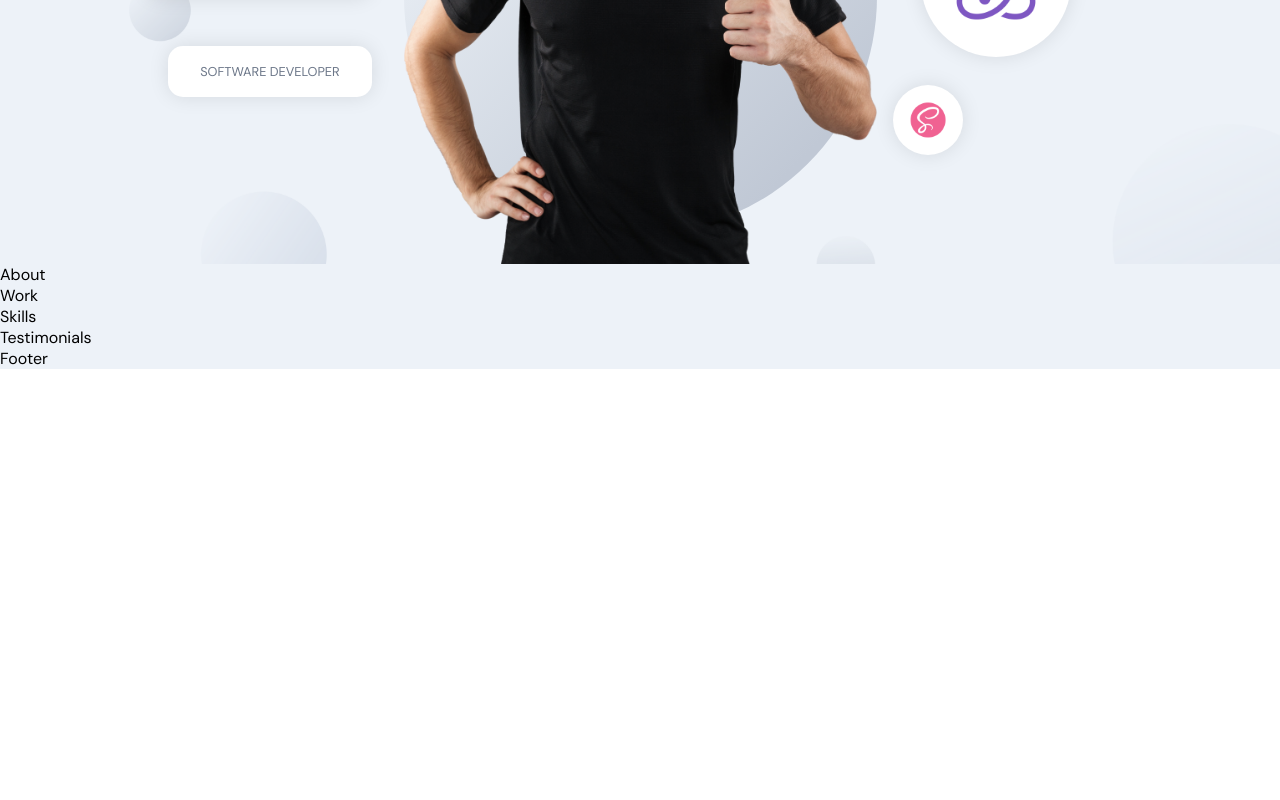
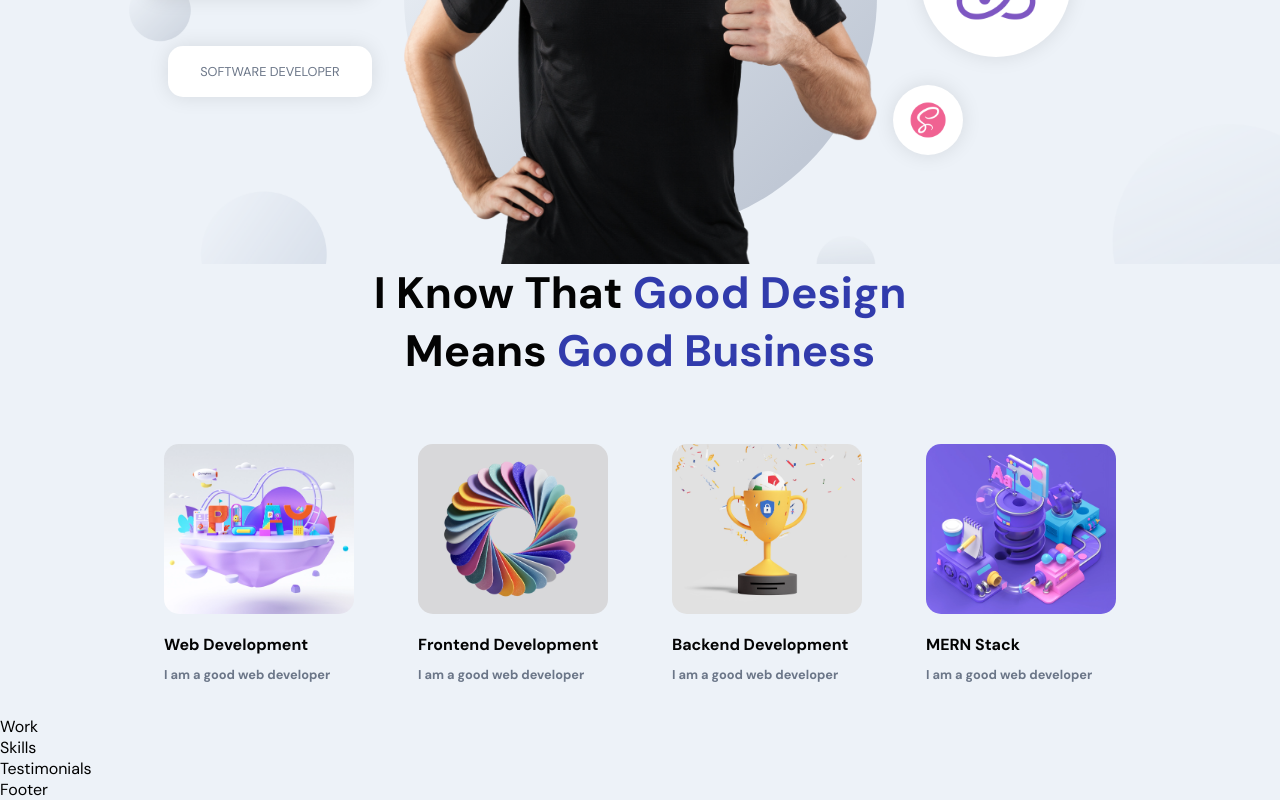
Before and after one commit to patricklouisw/react-portfolio-project, a React (Vite) app in the folder frontend_project-portfolio/: page / in a window 1280 px wide. Shown: the part 426-1226 px from the top of the page. Before the commit the page ends 800 px from the top, so only its background shows below. Built offline with nearby package versions, Linux system fonts and the light colour scheme.

Commit message:
Finishing About Page

```diff
--- a/frontend_project-portfolio/src/container/About/About.jsx
+++ b/frontend_project-portfolio/src/container/About/About.jsx
@@ -1,9 +1,60 @@
-import React from "react";
+import React, { useState, useEffect } from "react";
+import { motion } from "framer-motion";
 
+import { images } from "../../constants";
 import "./About.scss";
 
 const About = () => {
-  return <div>About</div>;
+  const abouts = [
+    {
+      title: "Web Development",
+      description: "I am a good web developer",
+      imgUrl: images.about01,
+    },
+    {
+      title: "Frontend Development",
+      description: "I am a good web developer",
+      imgUrl: images.about02,
+    },
+    {
+      title: "Backend Development",
+      description: "I am a good web developer",
+      imgUrl: images.about03,
+    },
+    {
+      title: "MERN Stack",
+      description: "I am a good web developer",
+      imgUrl: images.about04,
+    },
+  ];
+
+  return (
+    <>
+      <h2 className="head-text">
+        I Know That <span>Good Design</span>
+        <br /> means <span>Good Business</span>
+      </h2>
+      <div className="app__profiles">
+        {abouts.map((about, index) => (
+          <motion.div
+            whileInView={{ opacity: 1 }}
+            whileHover={{ scale: 1.1 }}
+            transition={{ duration: 0.5, type: "tween" }}
+            className="app__profile-item"
+            key={about.title + index}
+          >
+            <img src={about.imgUrl} alt="about.title" />
+            <h2 className="bold-text" style={{ marginTop: 20 }}>
+              {about.title}
+            </h2>
+            <h2 className="p-text" style={{ marginTop: 10 }}>
+              {about.description}
+            </h2>
+          </motion.div>
+        ))}
+      </div>
+    </>
+  );
 };
 
 export default About;
--- a/frontend_project-portfolio/src/container/About/About.scss
+++ b/frontend_project-portfolio/src/container/About/About.scss
@@ -0,0 +1,38 @@
+.app__about {
+  flex: 1;
+  width: 100%;
+  flex-direction: column;
+}
+
+.app__profiles {
+  display: flex;
+  justify-content: center;
+  align-items: flex-start;
+  flex-wrap: wrap;
+  margin-top: 2rem;
+}
+
+.app__profile-item {
+  width: 190px;
+  display: flex;
+  justify-content: flex-start;
+  align-items: flex-start;
+  flex-direction: column;
+  margin: 2rem;
+
+  img {
+    width: 100%;
+    height: 170px;
+    border-radius: 15px;
+    object-fit: cover;
+  }
+
+  @media screen and (min-width: 2000px) {
+    width: 370px;
+    margin: 2rem 4rem;
+
+    img {
+      height: 320px;
+    }
+  }
+}
```
